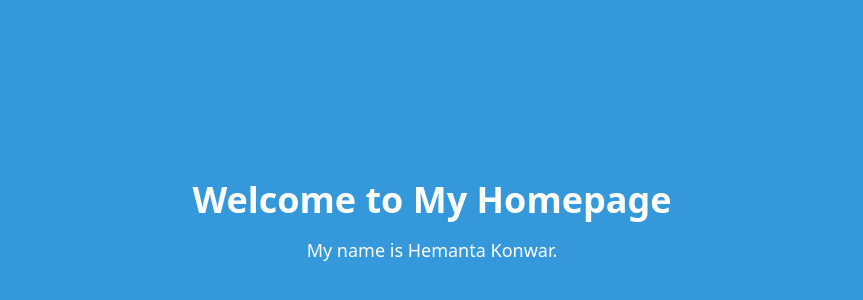
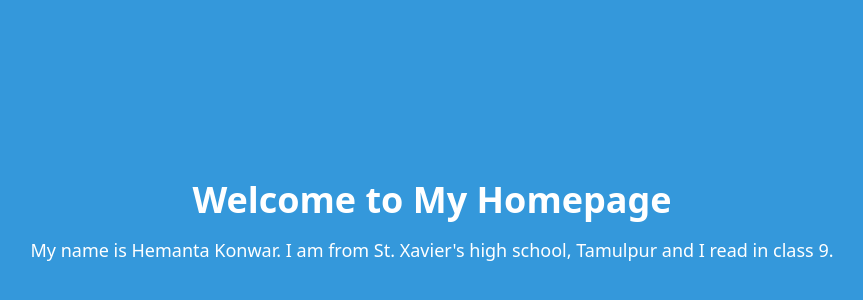
Before and after one commit to hemantakonwar/hemantakonwar.github.io, a plain HTML site: page index.html in a window 1280 px wide. Shown: the part 178-478 px from the top of the page, without its empty margins (208-1071 px from the left). Drawn offline with nearby package versions, Linux system fonts and the light colour scheme.

Commit message:
Update index.html
Added school info.

```diff
--- a/index.html
+++ b/index.html
@@ -17,7 +17,7 @@
 <body class="bg-custom-blue min-h-screen flex items-center justify-center">
     <div class="text-white text-center">
         <h1 class="text-4xl font-bold mb-4">Welcome to My Homepage</h1>
-        <p class="text-lg">My name is Hemanta Konwar.</p>
+        <p class="text-lg">My name is Hemanta Konwar. I am from St. Xavier's high school, Tamulpur and I read in class 9.</p>
     </div>
 </body>
 
```
